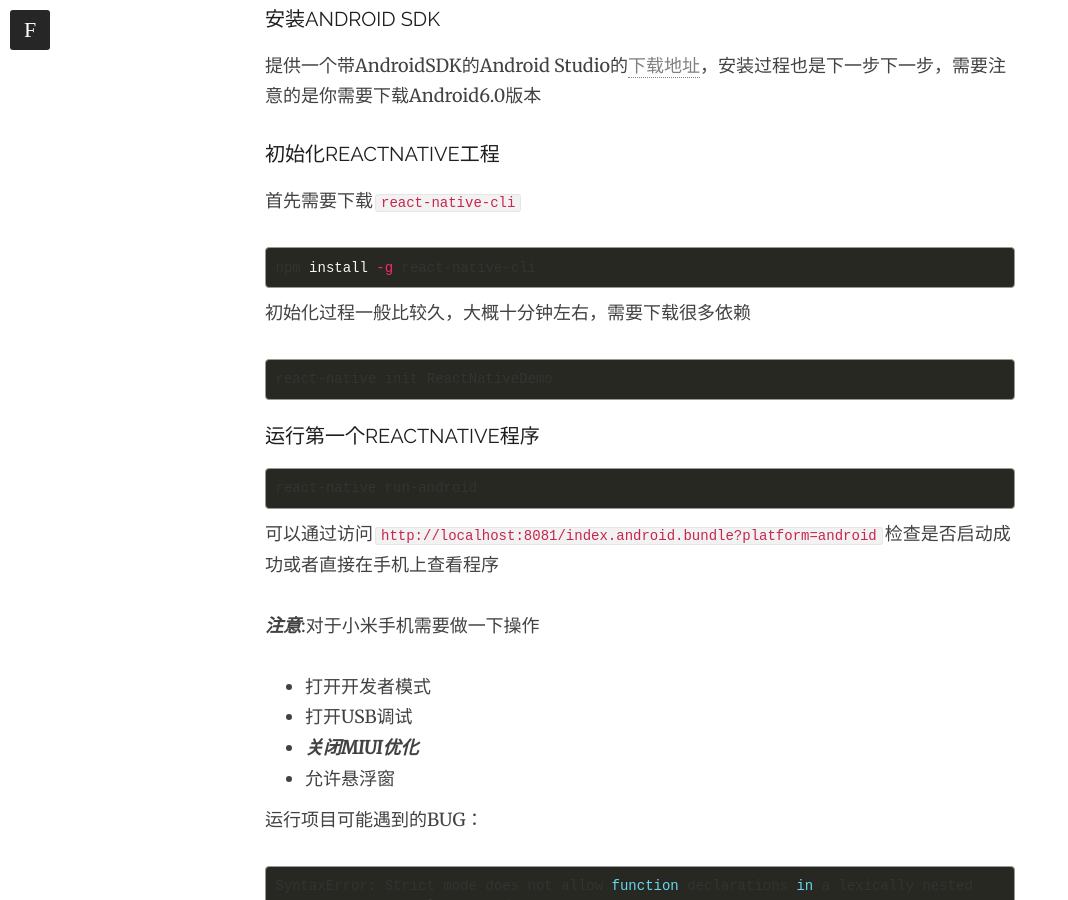
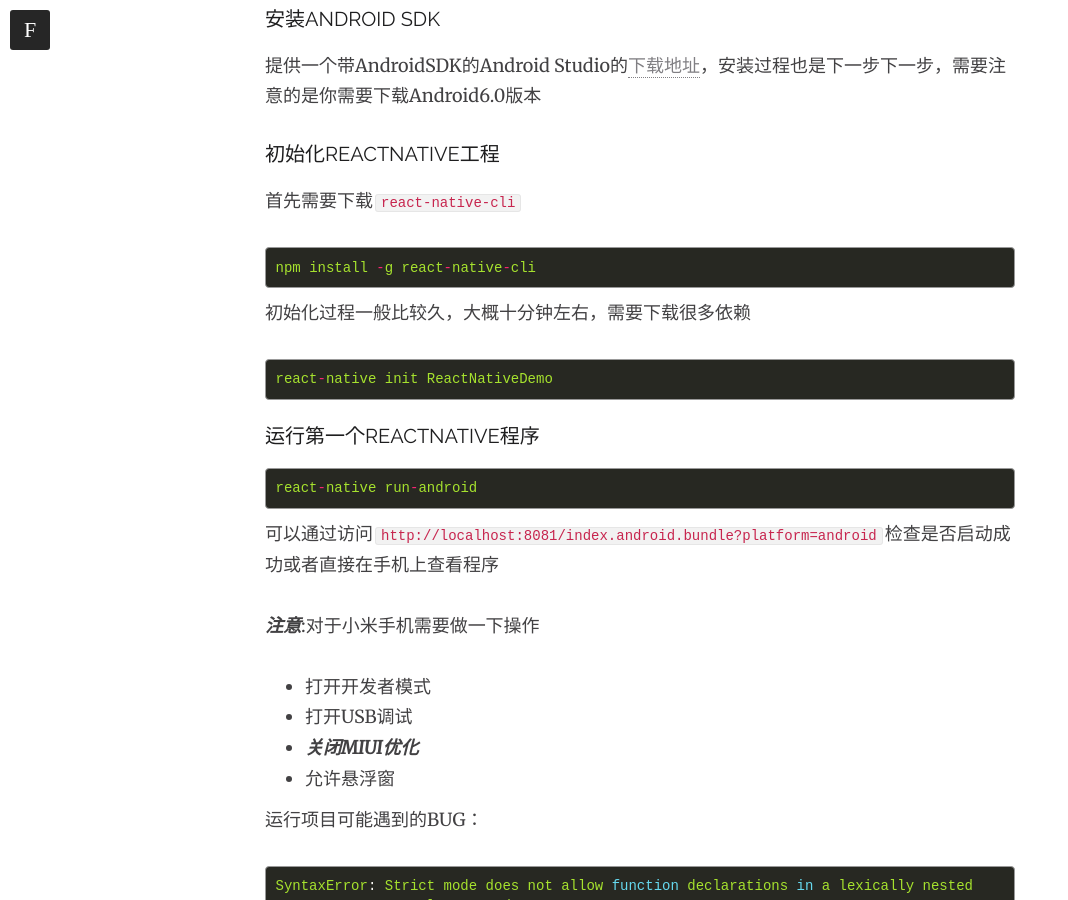
Before and after one commit to shenshaohui1991/blog, a Jekyll site: the page built from _posts/2016-12-16-code-react-native-in-windows.md, in a window 1280 px wide and 900 px high, scrolled down 1434 px. Shown: the whole window, without its empty margins (0-1068 px from the left). Built offline with Jekyll 4.4.1, drawn with Linux system fonts in a browser that asks for light colours; comment, search, counter and statistics services are not loaded; some of the changed text lies outside the part shown.

Commit message:
:lipstick: 修改语言，增加高亮

````diff
--- a/_posts/2016-12-16-code-react-native-in-windows.md
+++ b/_posts/2016-12-16-code-react-native-in-windows.md
@@ -19,7 +19,7 @@ excerpt:
 ### node.js && python2
 可以通过[chocolate](https://chocolatey.org/)来安装node.js和python
 
-```shell
+```javascript
 choco install nodejs.install
 choco install python2
 ```
@@ -33,18 +33,19 @@ choco install python2
 ### 初始化ReactNative工程
 首先需要下载`react-native-cli`
 
-```shell
+```javascript
 npm install -g react-native-cli
 ```
 
 初始化过程一般比较久，大概十分钟左右，需要下载很多依赖
-```shell
+
+```javascript
 react-native init ReactNativeDemo
 ```
 
 ### 运行第一个ReactNative程序
 
-```shell
+```javascript
 react-native run-android
 ```
 
@@ -58,7 +59,7 @@ react-native run-android
 
 运行项目可能遇到的BUG：
 
-```shell
+```javascript
 SyntaxError: Strict mode does not allow function declarations in a lexically nested statement on a newly created app
 ```
 
````
Also changed, not shown: other parts of _posts/2016-12-16-code-react-native-in-windows.md (+2 -2 lines), 2 other files.
